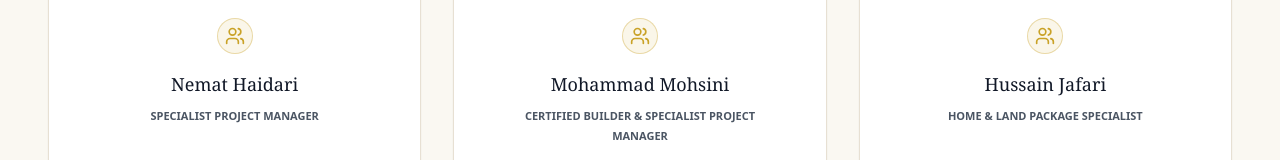
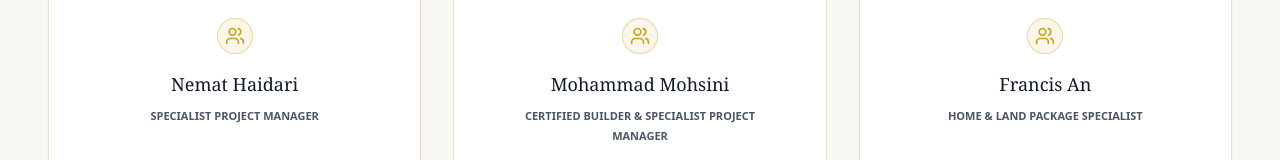
Before and after one commit to abubakerasif202/decent-development, a React (Vite) app: page /meet-the-team in a window 1280 px wide. Shown: the part 1539-1699 px from the top of the page. Built offline with nearby package versions, Linux system fonts and the light colour scheme.

Commit message:
Replace Hussain Jafari with Francis An

```diff
--- a/src/components/Team.jsx
+++ b/src/components/Team.jsx
@@ -17,11 +17,11 @@ const members = [
     initials: 'MM',
   },
   {
-    name: 'Hussain Jafari',
+    name: 'Francis An',
     role: 'Home & Land Package Specialist',
     bio: 'Focuses on streamlined home-and-land package outcomes with a polished finish.',
-    assetKey: 'hussain',
-    initials: 'HJ',
+    assetKey: 'francis',
+    initials: 'FA',
   },
 ]
 
```
